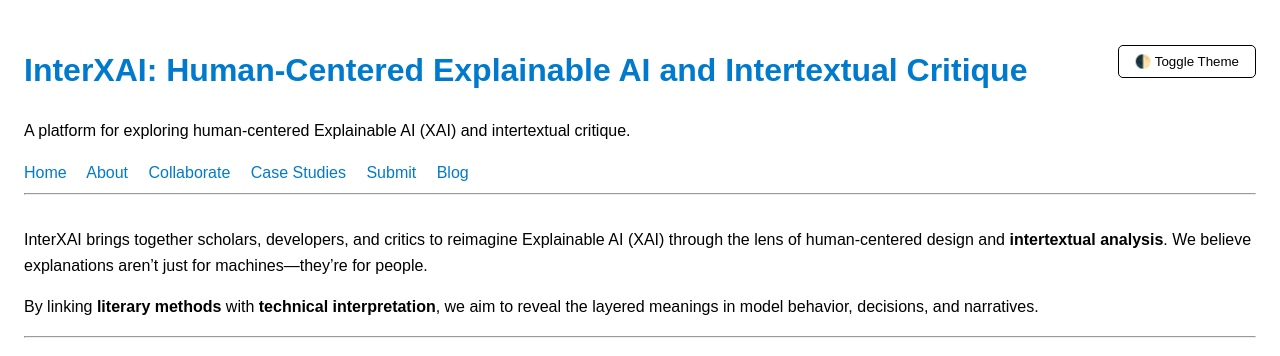
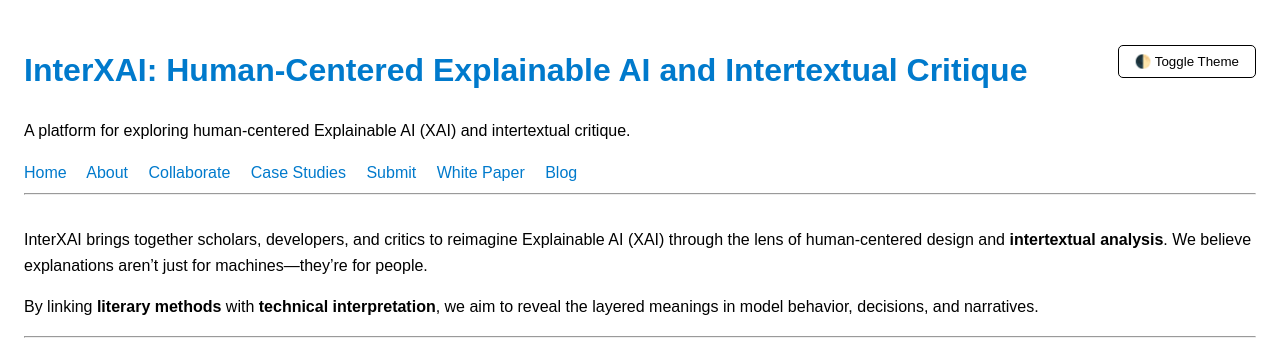
Before and after one commit to bfiliks/interxai.github.io, a Jekyll site: the page built from index.md, in a window 1280 px wide. Shown: the top 356 px of the page. Built offline with Jekyll 4.4.1, drawn with Linux system fonts in a browser that asks for light colours.

Commit message:
Update default.html

```diff
--- a/_layouts/default.html
+++ b/_layouts/default.html
@@ -77,6 +77,7 @@
       <a href="{{ site.baseurl }}/collaborate/">Collaborate</a>
       <a href="{{ site.baseurl }}/case-studies/">Case Studies</a>
       <a href="{{ site.baseurl }}/submit/">Submit</a>
+      <a href="{{ site.baseurl }}/whitepaper/">White Paper</a>
       <a href="{{ site.baseurl }}/blog/">Blog</a>
     </nav>
     <hr>
```
